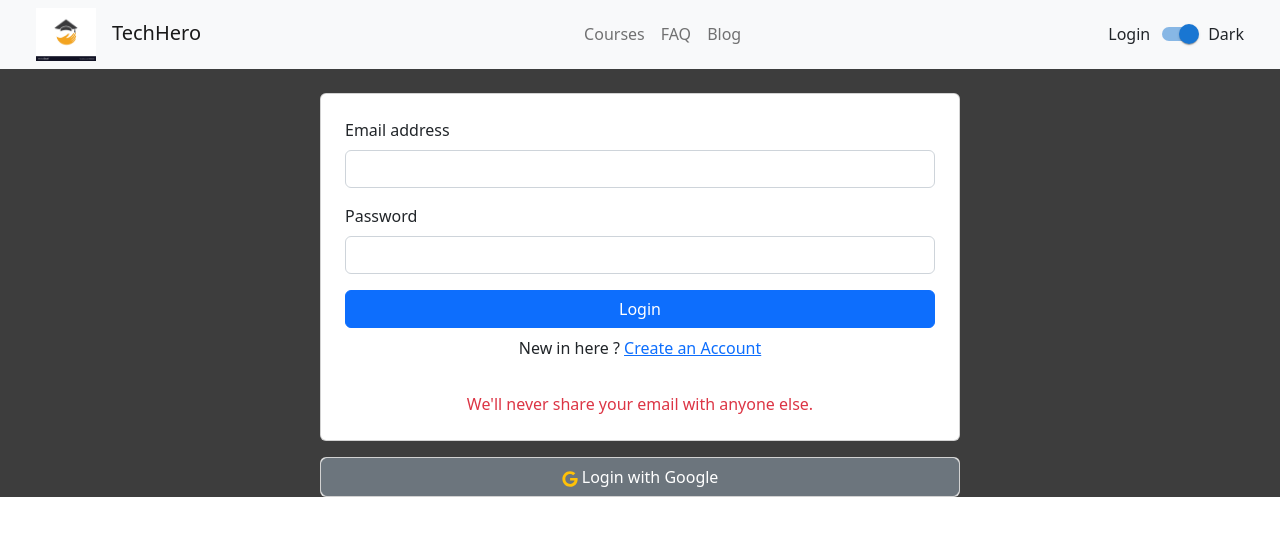
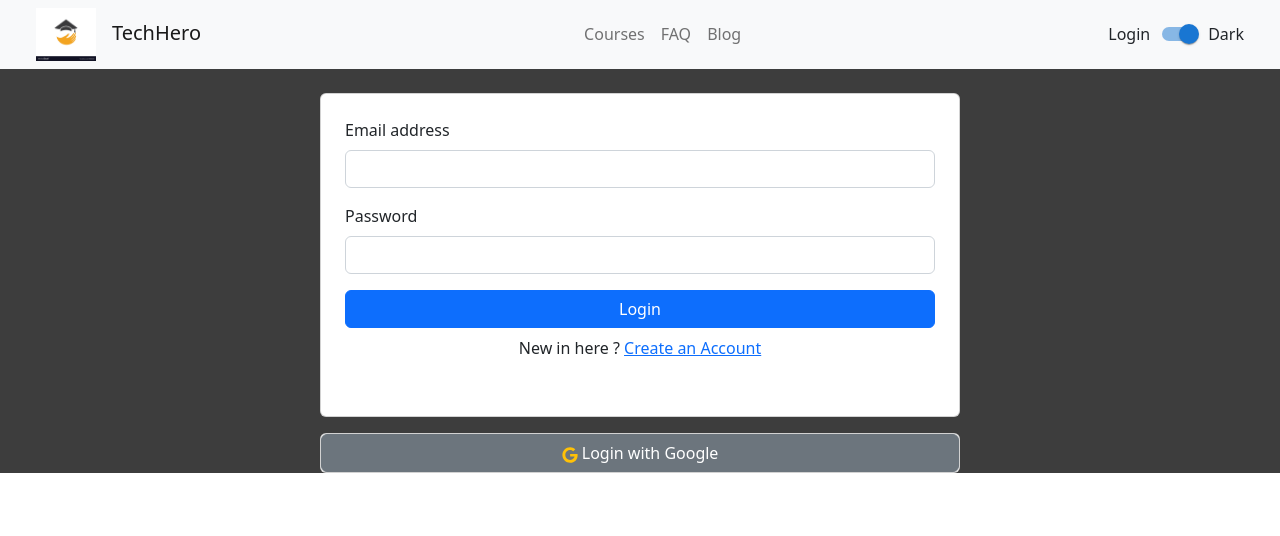
Before and after one commit to masum-71/tech-hero, a React (Create React App) app: page /login in a window 1280 px wide. Shown: the top 536 px of the page. Built offline with nearby package versions, Linux system fonts and the light colour scheme; no server answers.

Commit message:
error message done

```diff
--- a/src/components/Login/Login.js
+++ b/src/components/Login/Login.js
@@ -1,5 +1,6 @@
 import { GoogleAuthProvider } from "firebase/auth";
 import React, { useContext } from "react";
+import { useState } from "react";
 import { FaGoogle } from "react-icons/fa";
 import { Link, useNavigate } from "react-router-dom";
 import { AuthContext } from "../../Contexts/AuthProvider";
@@ -7,6 +8,8 @@ import { AuthContext } from "../../Contexts/AuthProvider";
 
 
 const Login = () => {
+
+    const [error, setError] = useState('')
 
     const {providerLogin, signIn} = useContext(AuthContext)
 
@@ -33,9 +36,13 @@ const Login = () => {
             const user = result.user;
             console.log(user)
             form.reset()
+            setError('')
             navigate('/')
         })
-        .catch(error => console.error(error))
+        .catch(error => {
+            console.error(error)
+            setError(error.message)
+        })
     }
 
   return (
@@ -72,7 +79,9 @@ const Login = () => {
         </button>
         <p className="text-center">New in here ? <Link to='/register'>Create an Account</Link></p>
         <div id="emailHelp" className="text-danger mt-3 text-center">
-            We'll never share your email with anyone else.
+
+            {error}
+
           </div>
       </form>
       <div>
--- a/src/components/Register/Register.js
+++ b/src/components/Register/Register.js
@@ -1,9 +1,10 @@
-import React, { useContext } from "react";
+import React, { useContext, useState } from "react";
 import { Link } from "react-router-dom";
 import { AuthContext } from "../../Contexts/AuthProvider";
 
 const Register = () => {
   const { createUser } = useContext(AuthContext);
+  const [error, setError] = useState('')
 
   const handelSubmit = (event) => {
     event.preventDefault();
@@ -17,11 +18,12 @@ const Register = () => {
 
     createUser(email, password)
       .then((result) => {
-        const user = result.user;
-        console.log(user);
+       setError('')
         form.reset();
       })
-      .catch((error) => console.error(error));
+      .catch((error) => {
+        setError(error.message)
+      });
   };
   return (
     <div className="w-50 mx-auto mt-4 ">
@@ -87,7 +89,7 @@ const Register = () => {
           Already have an Account ? <Link to="/login">Login</Link>
         </p>
         <div id="emailHelp" className="text-danger mt-3 text-center">
-          We'll never share your email with anyone else.
+         {error}
         </div>
       </form>
     </div>
```
